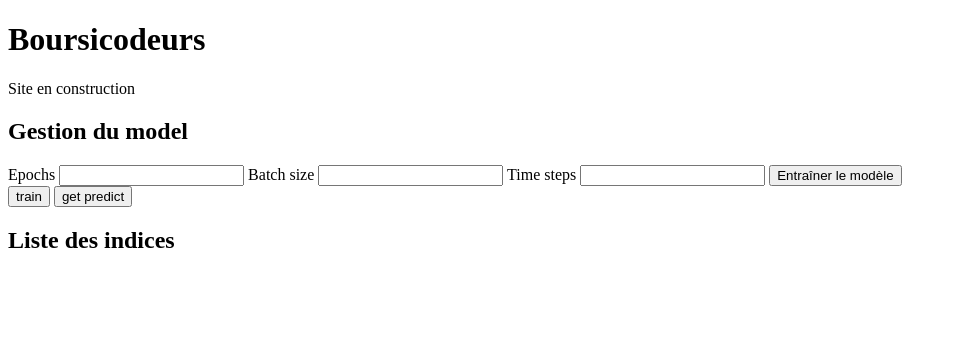
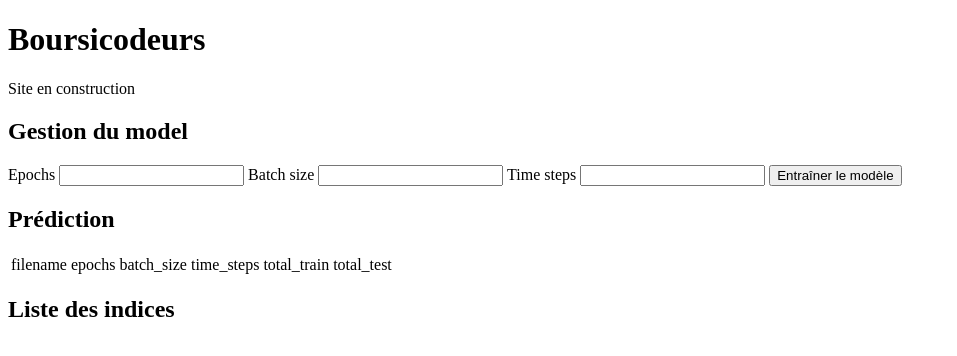
Before and after one commit to June-So/boursicodeurs, a Flask app: template app/templates/index.html in a window 1280 px wide. Shown: the top 356 px of the page, without its empty margins (0-957 px from the left). Run offline with Flask 2, Linux system fonts and the light colour scheme; the template is opened without the code that fills it: values that come from a table or form of the project are taken from there, others are empty; parts of the project's set-up code (start-up, migrations or seed data) failed here and were passed over.

Commit message:
Sauvegarde historique des modèle entrainer + choix du modèle pour la prédiction

```diff
--- a/app/templates/index.html
+++ b/app/templates/index.html
@@ -15,9 +15,31 @@
             {{ trainform.time_steps }}
             {{ trainform.submit }}
         </form>
-        <a href="{{ url_for('train_model') }}"><button>train</button></a>
-
-        <a href="{{ url_for('get_predict') }}"><button>get predict</button></a>
+    </div>
+    <div class="">
+        <h2>Prédiction</h2>
+        <table>
+             <tr>
+                <td>filename</td>
+                <td>epochs</td>
+                <td>batch_size</td>
+                <td>time_steps</td>
+                <td>total_train</td>
+                <td>total_test</td>
+                <td></td>
+            </tr>
+        {% for model in list_models %}
+            <tr>
+                <td>{{ model.filename }}</td>
+                <td>{{ model.epochs }}</td>
+                <td>{{ model.batch_size }}</td>
+                <td>{{ model.time_steps }}</td>
+                <td>{{ model.total_train }}</td>
+                <td>{{ model.total_test }}</td>
+                <td><a href="{{ url_for('get_predict', id=model.id) }}"><button>Utiliser</button></a></td>
+            </tr>
+        {% endfor %}
+        </table>
     </div>
 
     <div>
--- a/app/utils/utilsDatabase.py
+++ b/app/utils/utilsDatabase.py
@@ -2,7 +2,7 @@ from SECRET import *
 from sqlalchemy import create_engine
 from flask import flash
 import pandas as pd
-from app.models import Asset
+from app.models import Asset, TrainHistory
 from app import db
 
 def actualize_data(data):
```
Also changed, not shown: app/ScriptModel.py (+24 -15 lines), app/models.py (+7 -1 lines), app/views.py (+14 -6 lines).
